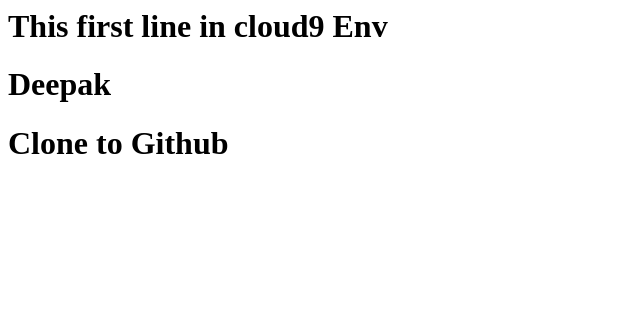
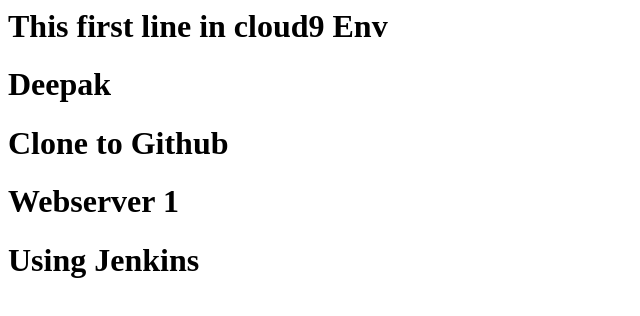
Before and after one commit to deepak1825/cloud9devops, a plain HTML site: page index.html in a window 1280 px wide. Shown: the whole page, without its empty margins (0-640 px from the left). Drawn offline with Linux system fonts and the light colour scheme.

Commit message:
webserver

```diff
--- a/index.html
+++ b/index.html
@@ -1,3 +1,5 @@
 <h1>This first line in cloud9 Env </h1>
 <h1>Deepak</h1>
 <h1>Clone to Github</h1>
+<h1>Webserver 1</h1>
+<h1>Using Jenkins</h1>
```
